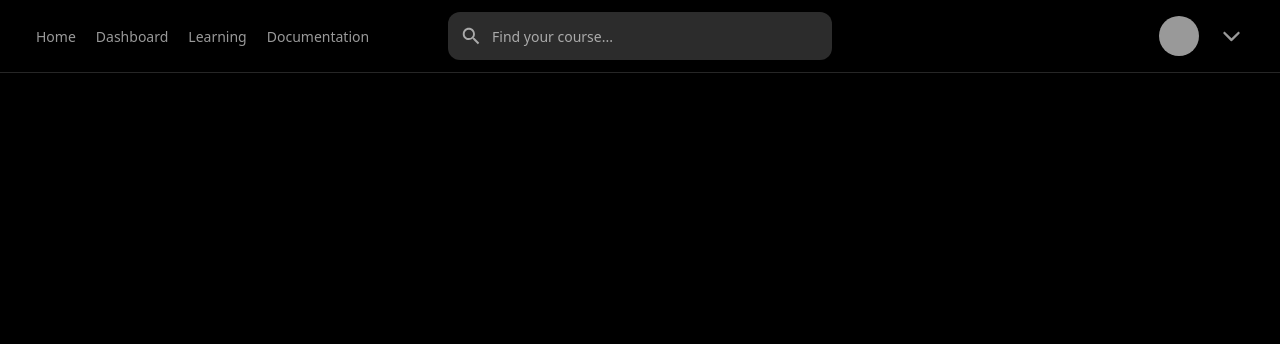
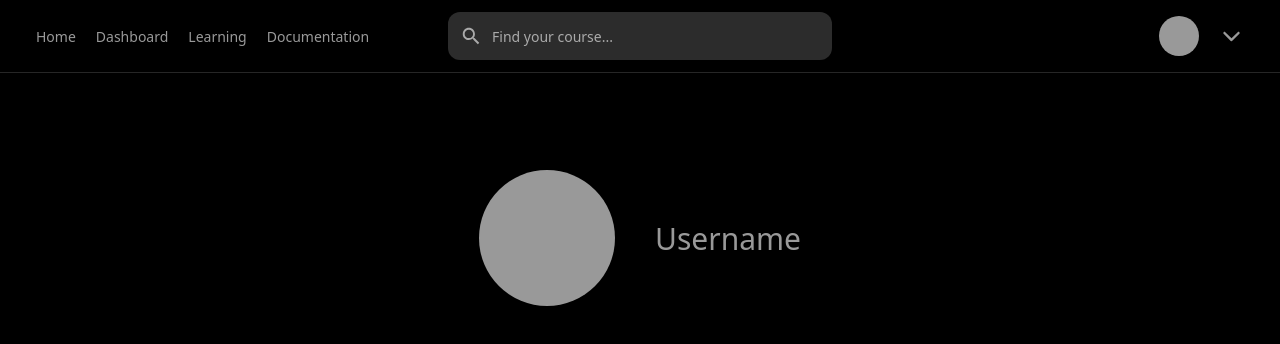
Before and after one commit to fiddleswe/directed-project, a React (Create React App) app: page / in a window 1280 px wide. Shown: the top 344 px of the page. Built offline with nearby package versions, Linux system fonts and the light colour scheme.

Commit message:
Minor update for UI design and frontpage

```diff
--- a/src/App.jsx
+++ b/src/App.jsx
@@ -1,11 +1,13 @@
 import "./index.css";
-import Nav from "./components/Header";
+import Nav from "./components/Nav";
 import Main from "./components/Main";
+import Header from "./components/Header"
 
 function App() {
   return (
-    <div>
+    <div className="flex flex-col gap-4 pt-[170px]">
       <Nav />
+      <Header />
       <Main />
     </div>
   );
--- a/src/components/Header.jsx
+++ b/src/components/Header.jsx
@@ -1,60 +1,16 @@
 import React from "react";
-import { IoMdSearch } from "react-icons/io";
-import { IoIosArrowDown } from "react-icons/io";
 
-// Tailwind Classes Group
-const iconClass =
-  "absolute left-3 top-1/2 -translate-y-1/2 text-[22px] text-white text-opacity-60";
+const profileUser = "h-[17vh] w-[17vh] rounded-full bg-white/60 text-white"
+const usernameHolder = "text-[30px] font-medium text-white text-opacity-60"
 
-const navClass =
-  "left-0 top-0 z-50 w-full border-b-[1.5px] border-white/15 bg-black p-4 shadow-md";
-
-const ulClass =
-  "flex items-center justify-start gap-5 text-[14px] font-medium text-white text-opacity-60 ml-5";
-
-const inputClass =
-  "placeholder-white/60 text-white bg-[#2C2C2C] w-96 h-12 rounded-xl pl-11";
-
-const searchClass = "text-sm font-medium text-white text-opacity-60";
-
-//  Default Main Function
-
-export default function Nav() {
+export default function Header() {
   return (
-    <nav
-      className={`${navClass} fixed flex items-center justify-between`}
-    >
-      <ul className={ulClass}>
-        <li>
-          <a href="#">Home</a>
-        </li>
-        <li>
-          <a href="#">Dashboard</a>
-        </li>
-        <li>
-          <a href="#">Learning</a>
-        </li>
-        <li>
-          <a href="#">Documentation</a>
-        </li>
-      </ul>
-
-      <div
-        className={`${searchClass} absolute left-1/2 top-1/2 -translate-x-1/2 -translate-y-1/2`}
-      >
-        <IoMdSearch className={iconClass} />
-        <input
-          type="text"
-          aria-label="Search course..."
-          placeholder="Find your course..."
-          className={inputClass}
-        />
-      </div>
-
-      <div className="mr-5 flex items-center gap-5">
-        <div className="h-[40px] w-[40px] rounded-full bg-white/60"></div>
-        <IoIosArrowDown className="text-[25px] text-white text-opacity-60" />
-      </div>
-    </nav>
+    <header className="flex items-center justify-center relative gap-10">
+        <div className={`${profileUser}`}>
+        </div>
+        <div className={`${usernameHolder}`}>
+            Username
+        </div>
+    </header>
   );
 }
--- a/src/components/Main.jsx
+++ b/src/components/Main.jsx
@@ -3,9 +3,6 @@ import React from "react";
 export default function Main() {
     return (
         <main>
-            <div>
-
-            </div>
         </main>
     );
 }
--- /dev/null
+++ b/src/components/Nav.jsx
@@ -0,0 +1,49 @@
+import React from "react";
+import { IoMdSearch } from "react-icons/io";
+import { IoIosArrowDown } from "react-icons/io";
+
+const iconClass = "absolute left-3 top-1/2 -translate-y-1/2 text-[22px] text-white text-opacity-60";
+const navClass = "left-0 top-0 z-50 w-full border-b-[1.5px] border-white/15 bg-black p-4 shadow-md";
+const ulClass = "flex items-center justify-start gap-5 text-[14px] font-medium text-white text-opacity-60 ml-5";
+const inputClass = "placeholder-white/60 text-white bg-[#2C2C2C] w-96 h-12 rounded-xl pl-11";
+const searchClass = "text-sm font-medium text-white text-opacity-60";
+
+export default function Nav() {
+  return (
+    <nav
+      className={`${navClass} fixed flex items-center justify-between`}
+    >
+      <ul className={ulClass}>
+        <li>
+          <a href="#">Home</a>
+        </li>
+        <li>
+          <a href="#">Dashboard</a>
+        </li>
+        <li>
+          <a href="#">Learning</a>
+        </li>
+        <li>
+          <a href="#">Documentation</a>
+        </li>
+      </ul>
+
+      <div
+        className={`${searchClass} absolute left-1/2 top-1/2 -translate-x-1/2 -translate-y-1/2`}
+      >
+        <IoMdSearch className={iconClass} />
+        <input
+          type="text"
+          aria-label="Search course..."
+          placeholder="Find your course..."
+          className={inputClass}
+        />
+      </div>
+
+      <div className="mr-5 flex items-center gap-5">
+        <div className="h-[40px] w-[40px] rounded-full bg-white/60"></div>
+        <IoIosArrowDown className="text-[25px] text-white text-opacity-60" />
+      </div>
+    </nav>
+  );
+}
--- a/src/index.css
+++ b/src/index.css
@@ -12,7 +12,7 @@
 
 html, body, #root {
   background-color: #000;
-  color: black;
+  color: white;
   min-height: 100vh;
   font-family: "Rubik" sans-serif;
 }
```
Also changed, not shown: src/index.jsx (renamed from src/index.js).
